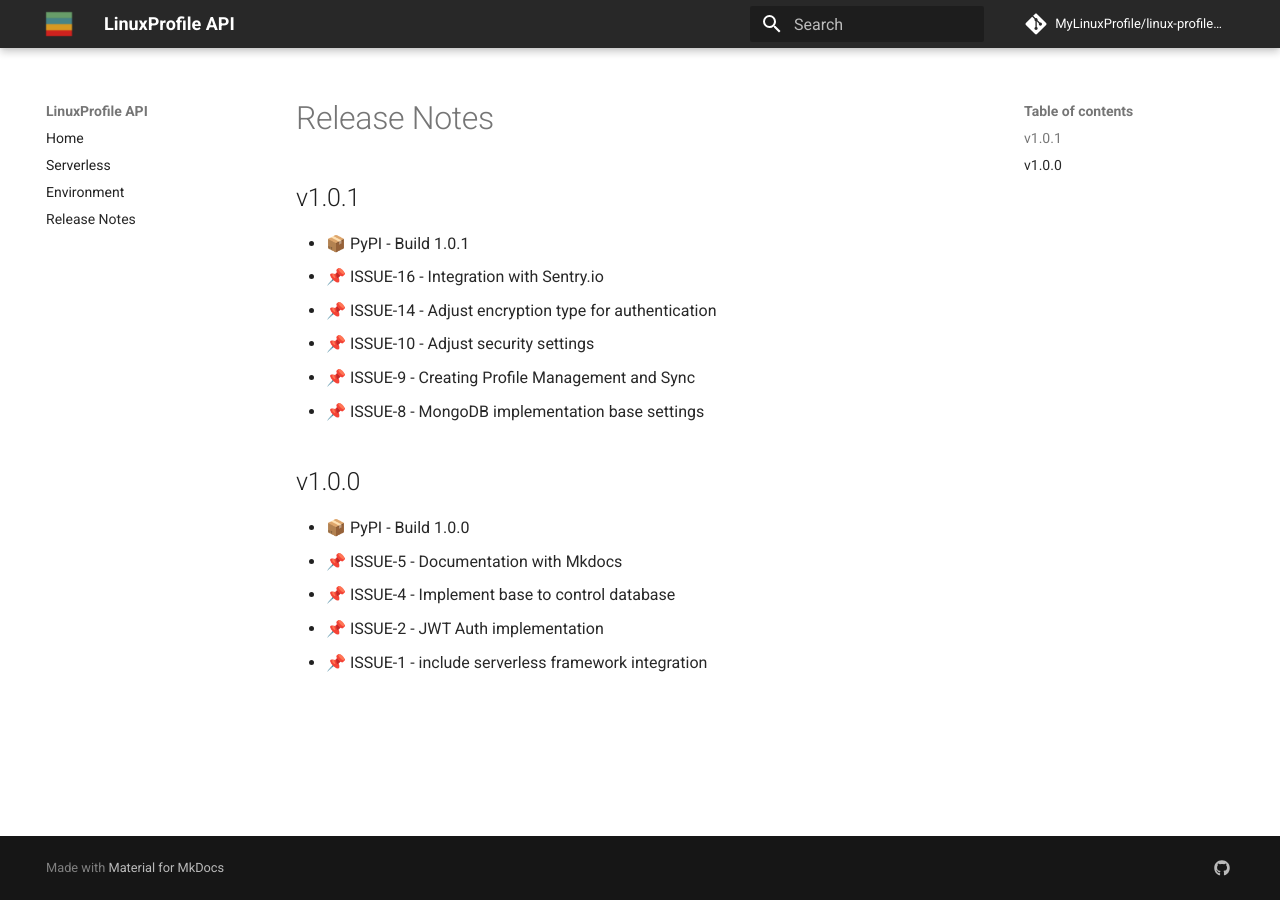
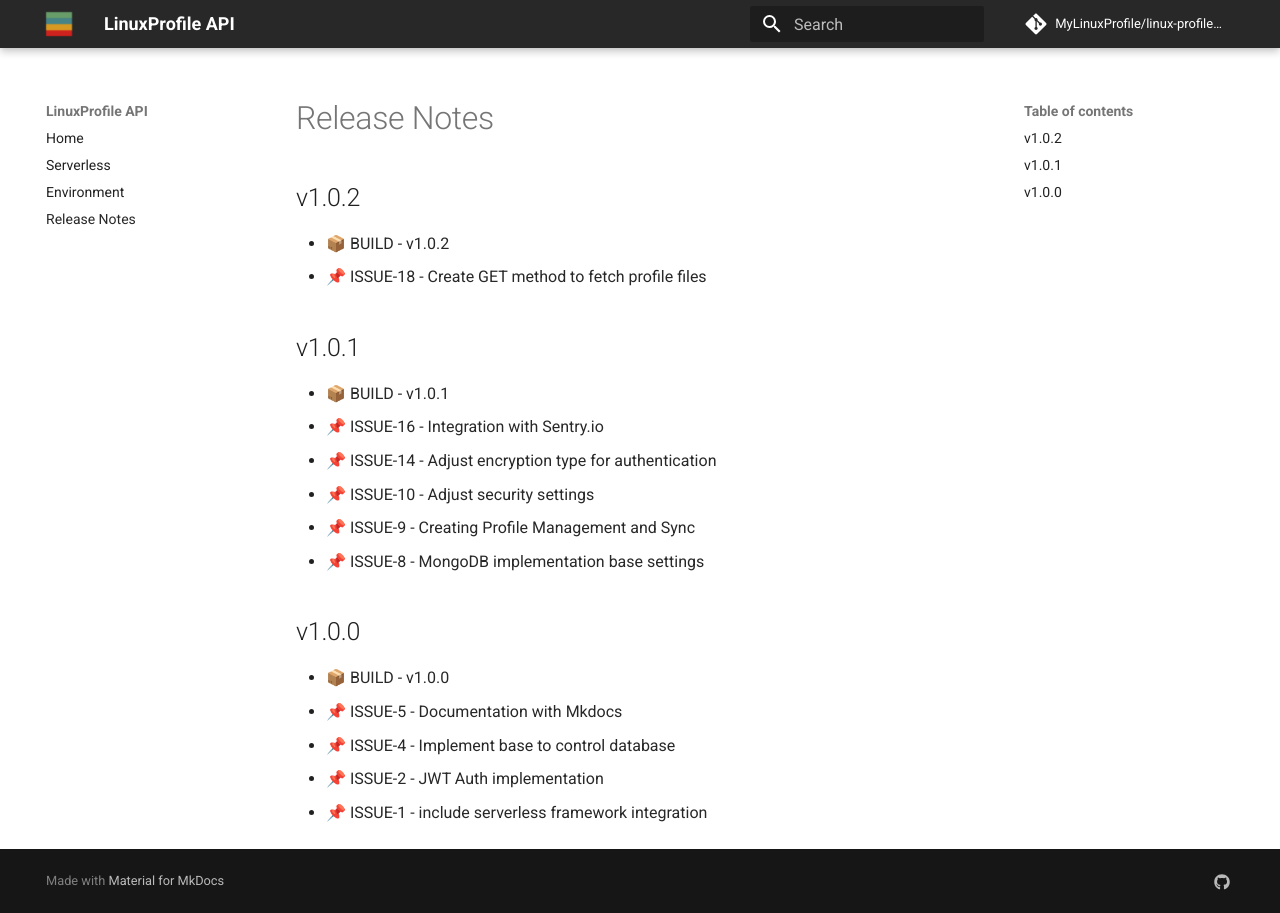
Before and after one commit to MyLinuxProfile/linux-profile-api, an MkDocs documentation site: the page built from docs/nav/release-notes.md, in a window 1280 px wide. Built offline with MkDocs 1.6.1 and Material for MkDocs 9.7.7, drawn with Linux system fonts in a browser that asks for light colours; comment, search, counter and statistics services are not loaded.

Commit message:
📘 DOCS-#18 - Update

```diff
--- a/docs/nav/release-notes.md
+++ b/docs/nav/release-notes.md
@@ -1,8 +1,13 @@
 # Release Notes
+
+## v1.0.2
+
+- [📦 BUILD - v1.0.2](https://github.com/MyLinuxProfile/linux-profile-api/releases/tag/v1.0.2)
+- [📌 ISSUE-18 - Create GET method to fetch profile files](https://github.com/MyLinuxProfile/linux-profile-api/issues/18)
 
 ## v1.0.1
 
-- [📦 PyPI - Build 1.0.1](https://github.com/MyLinuxProfile/linux-profile-api/releases/tag/v1.0.1)
+- [📦 BUILD - v1.0.1](https://github.com/MyLinuxProfile/linux-profile-api/releases/tag/v1.0.1)
 - [📌 ISSUE-16 - Integration with Sentry.io](https://github.com/MyLinuxProfile/linux-profile-api/issues/16)
 - [📌 ISSUE-14 - Adjust encryption type for authentication](https://github.com/MyLinuxProfile/linux-profile-api/issues/14)
 - [📌 ISSUE-10 - Adjust security settings](https://github.com/MyLinuxProfile/linux-profile-api/issues/10)
@@ -11,7 +16,7 @@
 
 ## v1.0.0
 
-- [📦 PyPI - Build 1.0.0](https://github.com/MyLinuxProfile/linux-profile-api/releases/tag/v1.0.0)
+- [📦 BUILD - v1.0.0](https://github.com/MyLinuxProfile/linux-profile-api/releases/tag/v1.0.0)
 - [📌 ISSUE-5 - Documentation with Mkdocs](https://github.com/MyLinuxProfile/linux-profile-api/issues/5)
 - [📌 ISSUE-4 - Implement base to control database](https://github.com/MyLinuxProfile/linux-profile-api/issues/4)
 - [📌 ISSUE-2 - JWT Auth implementation](https://github.com/MyLinuxProfile/linux-profile-api/issues/2)
```
